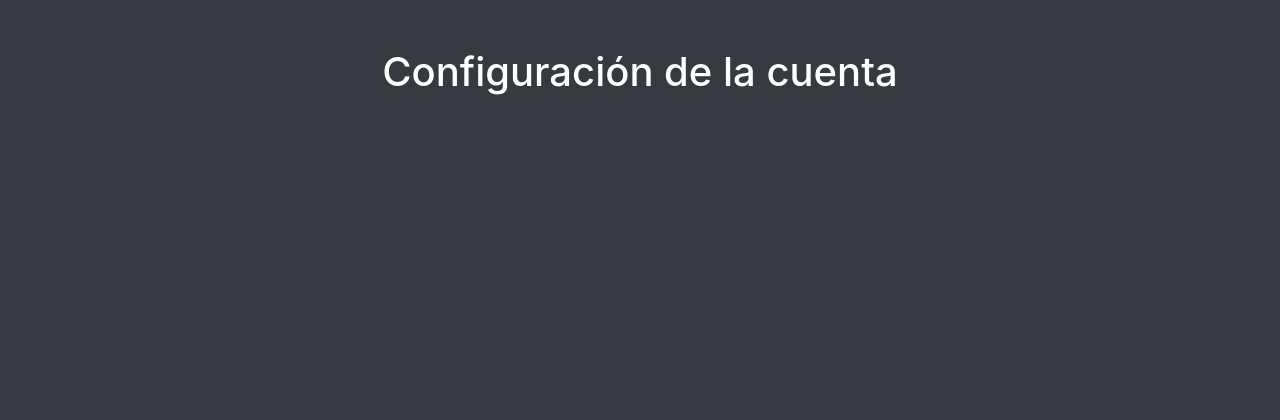
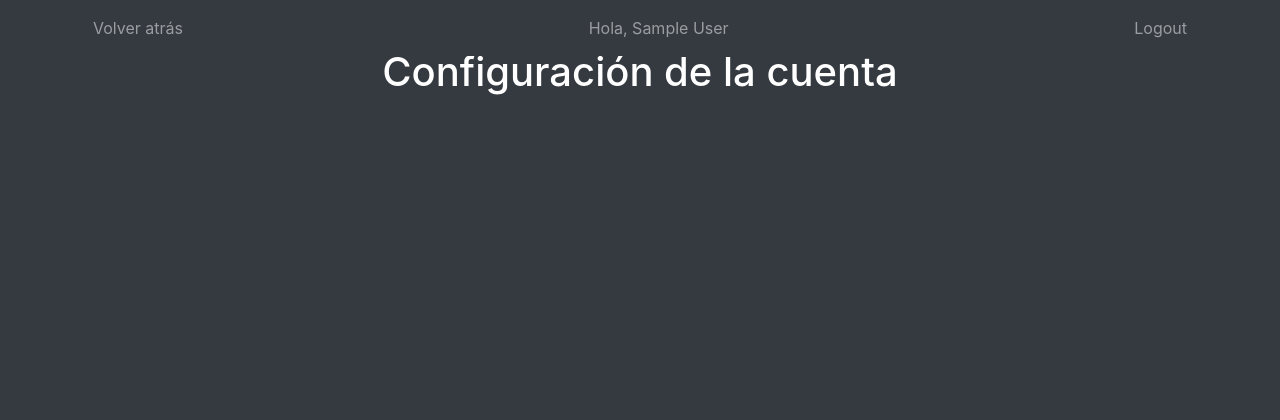
Before and after one commit to ageVega/Aplicacion-Web-CRUD, a Flask app: page /config in a window 1280 px wide. Shown: the top 420 px of the page. Run offline with Flask 2, Linux system fonts and the light colour scheme; the visitor is signed in with stand-in values (Sample User, id 1); data that the repository does not hold is empty; some libraries are stand-ins or nearby versions.

Commit message:
Volver desde configuracion

```diff
--- a/templates/config.html
+++ b/templates/config.html
@@ -3,6 +3,22 @@
 
 {% block title %}Configuración{% endblock %}
 
+{% block header %}
+    <header class="sticky-header">
+        <nav class="navbar navbar-expand-lg navbar-dark bg-dark">
+            <div class="container">
+                <div class="navbar-nav">
+                    <a class="nav-link" href="/">Volver atrás</a>
+                </div>
+                <span class="navbar-text">Hola, {{ house_name }}</span>
+                <div class="navbar-nav">
+                    <a class="nav-link" href="/auth/logout">Logout</a>
+                </div>
+            </div>
+        </nav>
+    </header>
+{% endblock %}
+
 {% block main %}
     <h1 class="text-center mb-4">Configuración de la cuenta</h1>
     <!-- Aquí puedes poner tus opciones de configuración -->
```
